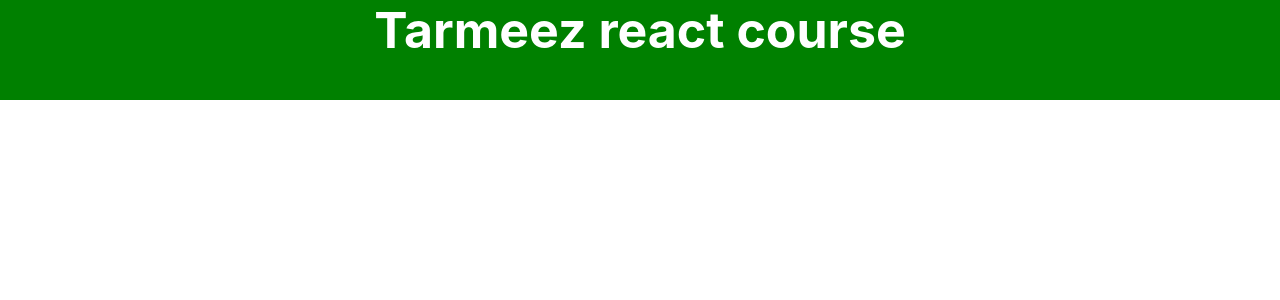
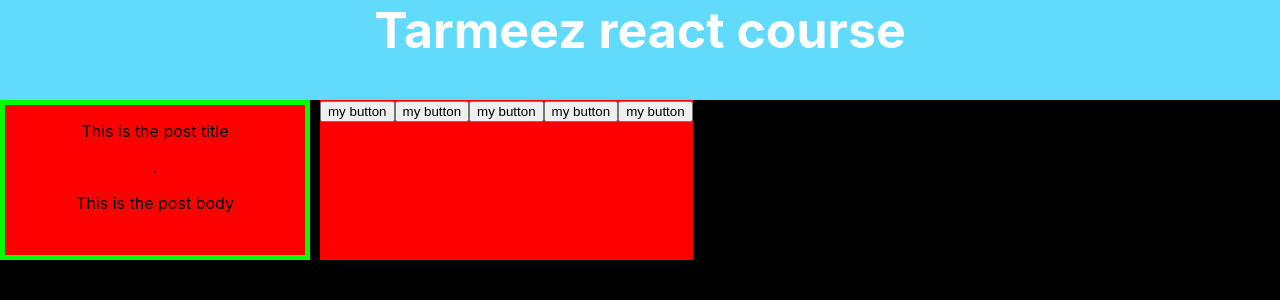
Before and after one commit to adel307/LearnReact, a React (Create React App) app: page / in a window 1280 px wide. Shown: the top 300 px of the page. Built offline with nearby package versions, Linux system fonts and the light colour scheme.

Commit message:
Make the basic content

```diff
--- a/src/App.css
+++ b/src/App.css
@@ -1,5 +1,7 @@
 .App {
   text-align: center;
+  background-color: rgb(0, 0, 0);
+  height: 1000px;
 }
 
 .App-logo {
@@ -36,3 +38,8 @@
     transform: rotate(360deg);
   }
 }
+
+.Content {
+  display: flex;
+  gap: 10px; /* لإضافة مسافة بين العناصر */
+}
--- a/src/App.js
+++ b/src/App.js
@@ -1,15 +1,18 @@
 import logo from './logo.svg';
 import './App.css';
-import MyButton from './AppCompotants/MyButton.js'
+import SideBar from './AppCompotants/SideBar.js'
 import Header from './AppCompotants/header.js'
 import Posts from './AppCompotants/Posts.js'
 
 function App() {
   return (
     <>
-      <div className="App">
+      <div className={"App"}>
         <Header/>
-        <Posts/>
+        <div className={"Content"}>
+          <Posts/>
+          <SideBar/>
+        </div>
 
       </div>
     </>
--- a/src/AppCompotants/MyButton.js
+++ /dev/null
@@ -1,23 +0,0 @@
-import './MyButton.css';
-let content = {
-  name : "adel",
-  number : "1",
-  content : "my button",
-}
-
-let SayHallo = function () {
-  alert("hallo")
-}
-
-function MyButton () {
-  return (
-    <>
-      {
-        ( content.name === "adel" ) &&
-        (<button className='MyButtonClass'  onClick={SayHallo} > {content.content} </button>)
-      }
-    </>
-  );
-}
-
-export default MyButton ;
--- a/src/AppCompotants/Posts.css
+++ b/src/AppCompotants/Posts.css
@@ -0,0 +1,6 @@
+.PostStyle {
+    border: 5px solid rgb(0, 255, 0);
+    background-color: rgb(255, 0, 0);
+    height: 150px;
+    width: 300px;
+}
--- a/src/AppCompotants/Posts.js
+++ b/src/AppCompotants/Posts.js
@@ -2,8 +2,10 @@ import './Posts.css';
 
 function Post () {
     return (
-        <div>
-
+        <div className={"PostStyle"}>
+            <p> This is the post title</p>
+            <p> . </p>
+            <p> This is the post body </p>
         </div>
     )
 }
@@ -11,7 +13,7 @@ function Post () {
 function Posts () {
     return (
         <>
-
+            <Post/>
         </>
     )
 }
--- a/src/AppCompotants/MyButton.css
+++ b/src/AppCompotants/SideBar.css
@@ -1,4 +1,4 @@
-.MyButtonClass {
+.SideBarStyle {
   background-color: red;
   font-size: "20px";
   box-shadow: 10px 10px 10px black;
--- /dev/null
+++ b/src/AppCompotants/SideBar.js
@@ -0,0 +1,30 @@
+import './SideBar.css';
+let content = {
+  name : "adel",
+  number : "1",
+  content : "my button",
+}
+
+let SayHallo = function () {
+  alert("hallo")
+}
+
+function SideBar () {
+  let buttons = [];
+
+  for (let i =0 ; i<5 ; i++){
+    buttons.push(
+      <button onClick={SayHallo} > {content.content} </button>
+    );
+  }
+
+  return (
+    <div className={"SideBarStyle"}>
+      {
+        buttons
+      }
+    </div>
+  );
+}
+
+export default SideBar ;
--- a/src/AppCompotants/header.css
+++ b/src/AppCompotants/header.css
@@ -1,14 +1,10 @@
 .HeaderStyle {
     padding: 0;
     margin: 0;
-    background-color: green;
+    background-color: #61dafb;
     text-align: center;
     color: hsl(0, 0%, 100%);
     font-size: 50px;
-    position: fixed;
-    top: 0;
-    left: 0;
     width: 100%;
     height: 100px;
-    z-index: 1000; /* لضمان ظهوره فوق العناصر الأخرى */
 }
```
